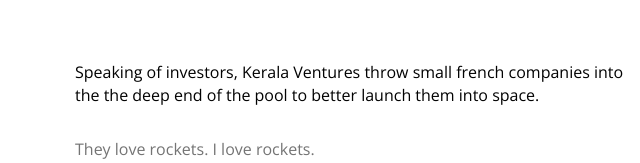
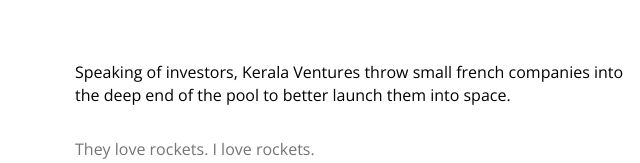
Before and after one commit to Licornichon/licornichon.github.io, a website built with webpack: page src/index.pug in a window 1280 px wide. Shown: the part 4412-4575 px from the top of the page, 5-645 px from the left. Built offline with nearby package versions, Linux system fonts and the light colour scheme; files whose address does not match are found by name.

Commit message:
fix some wording stutter

```diff
--- a/src/index.pug
+++ b/src/index.pug
@@ -105,7 +105,7 @@
                         |Ventures.
 
                     p.experience__desc
-                        |Speaking of investors, Kerala Ventures throw small french companies into the the deep end of the pool to better launch them into space.
+                        |Speaking of investors, Kerala Ventures throw small french companies into the deep end of the pool to better launch them into space.
                     p.experience__desc.grey
                         |They love rockets. I love rockets.
                         br
```
